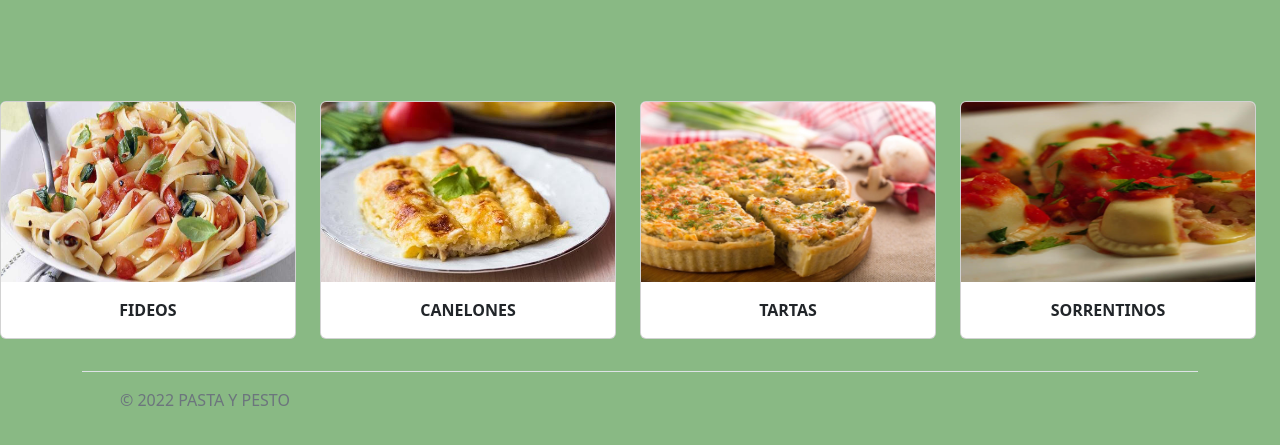
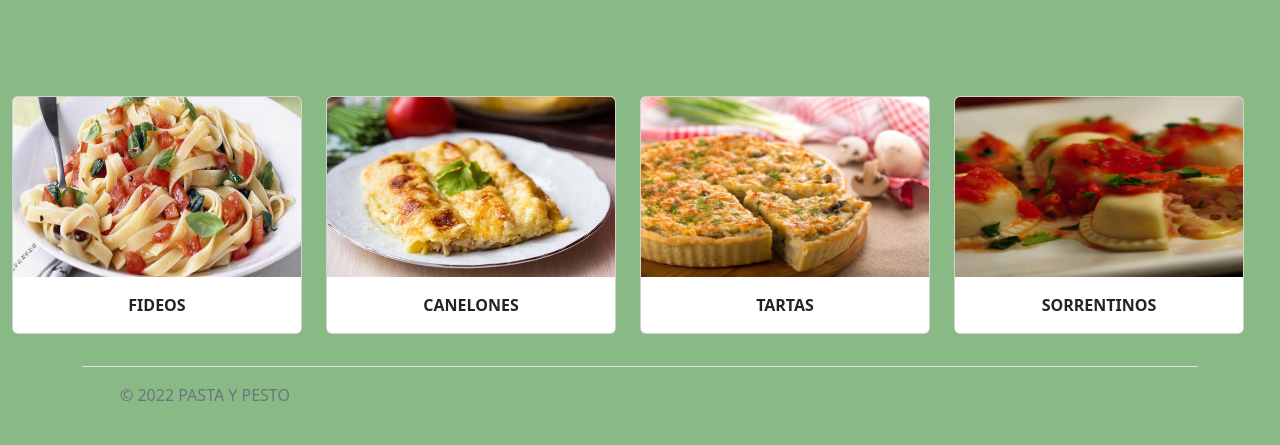
Before and after one commit to mceruttiginer/desafio-8-SASS, a website: page index.html in a window 1280 px wide. Shown: the part 755-1200 px from the top of the page. Drawn offline with nearby package versions, Linux system fonts and the light colour scheme.

Commit message:
corregi etiquetas container fluid

```diff
--- a/index.html
+++ b/index.html
@@ -18,7 +18,7 @@
     <link href="https://unpkg.com/aos@2.3.1/dist/aos.css" rel="stylesheet">
     <meta name="description" content="En Pasta y Pesto vas a poder encontrar la solucion a tus comidas, elaboramos productos  100% caseros y fescos.">
   </head>
-  <body class="containder-fluid">
+  <body class="container-fluid">
         <header>
             <nav class="navbar navbar-expand-lg ">
                 <div class="container-fluid">
@@ -60,8 +60,8 @@
         </div>
 
       <!-- CARDS -->
-      <div class="row img-fluid">
-        <div class="col-xl-3 col-md-6 col-sm-12 py-2 img-fluid">
+      <div class="row img-fluid grillaCartas">
+        <div class="col-xl-3 col-md-6 col-sm-12 py-2 img-fluid carta1">
           <div class="card media">
             <img src="./img-6/pyp-5.jpg" class="card-img-top tarjetas" alt="Fideos">
             <div class="card-body">
@@ -70,7 +70,7 @@
           </div>
         </div>
 
-        <div class="col-xl-3 col-md-6 col-sm-12 py-2 img-fluid">
+        <div class="col-xl-3 col-md-6 col-sm-12 py-2 img-fluid carta2">
           <div class="card media">
             <img src="./img-6/pyp-8.jpg" class="card-img-top tarjetas" alt="Canelones">
             <div class="card-body">
@@ -79,7 +79,7 @@
           </div>
         </div>
 
-        <div class="col-xl-3 col-md-6 col-sm-12 py-2 img-fluid">
+        <div class="col-xl-3 col-md-6 col-sm-12 py-2 img-fluid carta3">
           <div class="card media">
             <img src="./img-6/pyp-9.jpg" class="card-img-top tarjetas" alt="Tartas">
             <div class="card-body">
@@ -88,7 +88,7 @@
           </div>
         </div>
 
-        <div class="col-xl-3 col-md-6 col-sm-12 py-2 img-fluid">
+        <div class="col-xl-3 col-md-6 col-sm-12 py-2 img-fluid carta4">
           <div class="card media">
             <img src="./img-6/pyp-10.jpg" class="card-img-top tarjetas" alt="Sorrentinos">
             <div class="card-body">
--- a/scss/_index.scss
+++ b/scss/_index.scss
@@ -43,3 +43,46 @@ header {
   font-weight: bold;
   text-align: center;
 }
+.grillaCartas {
+  display: grid;
+  grid-template-columns: repeat(4, 1fr);
+  grid-template-areas: "carta1 carta2 carta3 carta4";
+}
+
+.carta1 {
+  grid-area: carta1;
+  width: 100%;
+  height: 100%;
+}
+
+.carta2 {
+  grid-area: carta2;
+  width: 100%;
+  height: 100%;
+}
+
+.carta3 {
+  grid-area: carta3;
+  width: 100%;
+  height: 100%;
+}
+
+.carta4 {
+  grid-area: carta4;
+  width: 100%;
+  height: 100%;
+}
+
+@media (min-width: 601px) and (max-width: 900px) {
+  .grillaCartas {
+    grid-template-columns: repeat(2, 1fr);
+    grid-template-areas: "carta1 carta2" "carta3 carta4";
+  }
+}
+
+@media (max-width: 600px) {
+  .grillaCartas {
+    grid-template-columns: repeat(1, 1fr);
+    grid-template-areas: "carta1" "carta2" "carta3" "carta4";
+  }
+ }
```
Also changed, not shown: pages/contacto.html (+1 -1 lines), pages/nosotros.html (+2 -13 lines), pages/productos.html (+1 -1 lines), pages/ubicacion.html (+1 -1 lines), css/estilo.css.
